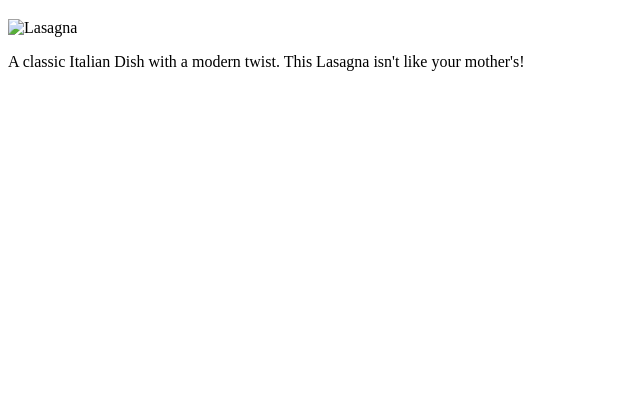
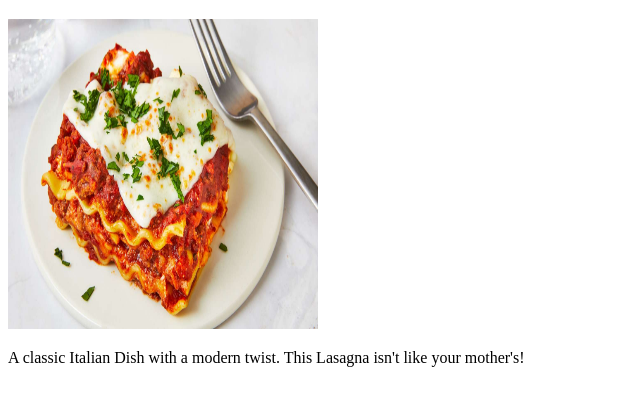
Before and after one commit to BTVance/odin-recipes, a plain HTML site: page recipes/lasagna.html in a window 1280 px wide. Shown: the part 61-466 px from the top of the page, without its empty margins (0-640 px from the left). Drawn offline with Linux system fonts and the light colour scheme.

Commit message:
deleted images/Lasagna.jpg link and made sure Lasagna link worked

```diff
--- a/recipes/lasagna.html
+++ b/recipes/lasagna.html
@@ -7,7 +7,7 @@
 </head>
 <h1>Lasagna</h1>
 <body>
-    <p><img src="./images/lasagna.jpg" alt="Lasagna" height="310" width="310"> </p>
+    <img src="./lasagna.jpg" alt="Lasagna" height="310" width="310">
     <p>A classic Italian Dish with a modern twist. This Lasagna isn't like your mother's!</p>
 </body>
 </html>
```
Also changed, not shown: images/Lasagna.jpg (deleted).
